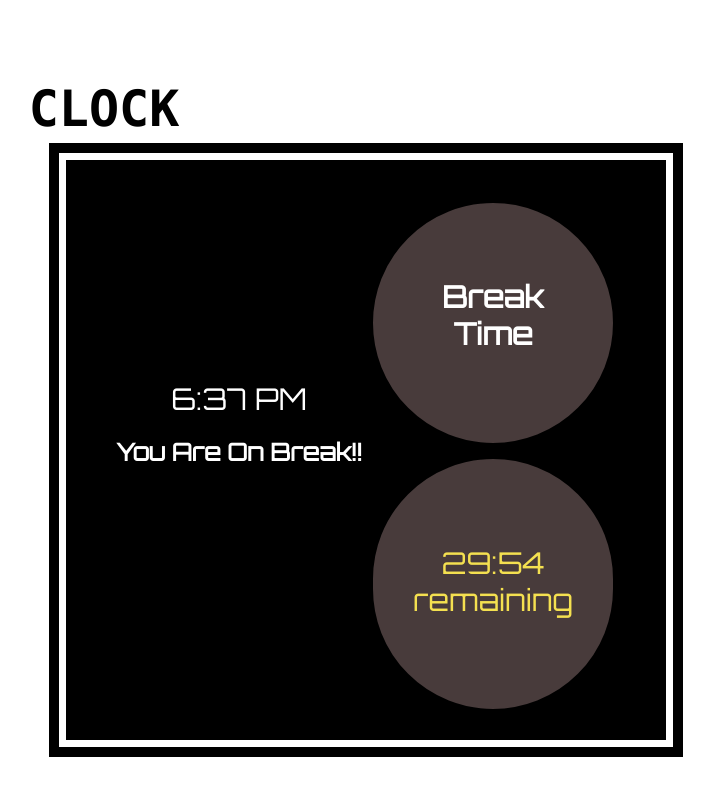
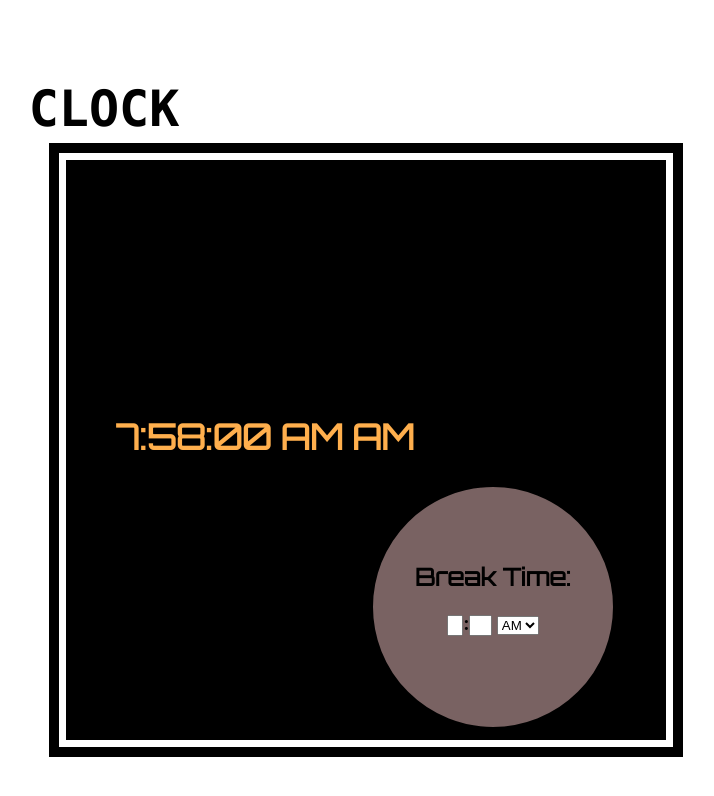
Before and after one commit to pritishinde22/timerTask, a React (Create React App) app: page / in a window 1280 px wide. Shown: the top 796 px of the page, without its empty margins (536-1250 px from the left). Built offline with nearby package versions, Linux system fonts and the light colour scheme.

Commit message:
changes in breaktime

```diff
--- a/src/App.js
+++ b/src/App.js
@@ -8,6 +8,7 @@ function App() {
       <section className="container">
         <DigitalClock />
       </section>
+
     </div>
   );
 }
--- a/src/components/AfterBreak.js
+++ b/src/components/AfterBreak.js
@@ -7,7 +7,7 @@ const AfterBreak = (props) => {
     if (hr1 > 12) return hr1 - 12;
     else return hr1;
   }
-
+let [hrs,min]=props.timepicker.split(":");
   return (
     <>
       <div id="st-box">
@@ -20,9 +20,9 @@ const AfterBreak = (props) => {
           <div className="font-Orbitron fontChange">
             <label className="font-30">
               {" "}
-              {props.hrs > 12 ? hourFormat(props.hrs) : hourFormat(props.hrs)}
+              {hrs > 12 ? hourFormat(hrs) : hourFormat(hrs)}
               <span className="blink">:</span>
-              {props.min} {props.hrs > 11 ? <span> PM</span> : <span>AM</span>}
+              {min} {hrs > 11 ? <span> PM</span> : <span>AM</span>}
             </label>
             <h2 className="blink">You Are On Break!!</h2>
           </div>
--- a/src/components/BeforeBreak.js
+++ b/src/components/BeforeBreak.js
@@ -2,11 +2,13 @@ import "./DigitalClock.css";
 
 const BeforeBreak = (props) => {
   const [hours, minutes, seconds] = props.count.split(":");
+
   function hourFormat(hr) {
     let hr1 = parseInt(hr);
     if (hr1 > 12) return hr1 - 12;
     else return hr1;
   }
+
   return (
     <>
       <div id="st-box">
@@ -29,15 +31,12 @@ const BeforeBreak = (props) => {
         </>
       </div>
       <div>
-        <div id="nd-box" className="font-Orbitron">
+        <div id="nd-box" className="font-size">
           <div className="margin-top-align">
-            <h2 className="fontBis font-Orbitron">
+            <h2 className="font-Orbitron">
               Break Time: <br />
-              <br />
-              {props.hrs > 12 ? hourFormat(props.hrs) : hourFormat(props.hrs)}
-              <span className="blink">:</span>
-              {props.min} {props.hrs > 11 ? <span> PM</span> : <span>AM</span>}
             </h2>
+            <h1 >{props.children}</h1>
           </div>
         </div>
         <br />
--- a/src/components/DigitalClock.css
+++ b/src/components/DigitalClock.css
@@ -40,7 +40,7 @@
     margin-top: -10px;
     width:240px;
     height:240px;
-    background-color:rgb(72, 59, 59);
+    background-color:rgb(121, 98, 98);
     border:solid black;
 }
 #rd-box {
@@ -54,3 +54,9 @@
     background-color:rgb(72, 59, 59);
     border:solid black;
 }
+
+.timepicker {
+    font-weight: 400;
+    font-size: medium;
+    color: antiquewhite;
+}
--- a/src/components/DigitalClock.js
+++ b/src/components/DigitalClock.js
@@ -1,25 +1,34 @@
 import { useEffect, useState } from "react";
 import AfterBreak from "./AfterBreak";
 import BeforeBreak from "./BeforeBreak";
+
+import TimePicker from "react-time-picker";
 import "./DigitalClock.css";
 
 const DigitalClock = () => {
   let liveTime = new Date().toLocaleTimeString();
   const [count, setCount] = useState(liveTime);
-
+  const [timepickerValue, setTimepickerValue] = useState("5:30");
   const [timerOn, setTimerOn] = useState(false);
   const [timerOff, setTimerOff] = useState(false);
-  const breakTime = "18:37:00";
-
-  const [hrs, min] = breakTime.split(":");
 
   const UpdateTime = () => {
     setCount(new Date().toLocaleTimeString());
   };
   setInterval(UpdateTime, 1000);
+  const live = count.split(":");
+  const livemin = live[0] * 60 + live[1];
+
+  const break1 = timepickerValue?.split(":");
+  const breakmin = break1[0] * 60 + 30 + break1[1];
 
   useEffect(() => {
-    if (!timerOn && count > breakTime && !timerOff ) {
+    if (
+      !timerOn &&
+      count > timepickerValue &&
+      livemin < breakmin &&
+      !timerOff
+    ) {
       setTimerOn(true);
     }
   }, [timerOn, count, timerOff]);
@@ -43,17 +52,25 @@ const DigitalClock = () => {
     if (hr1 > 12) return hr1 - 12;
     else return hr1;
   }
-  // console.log("timerOn---", timerOn);
   return (
     <section className="">
       {!timerOn ? (
         <>
-          <BeforeBreak count={count} hrs={hrs} min={min} />
+          <BeforeBreak count={count}>
+            {" "}
+            <TimePicker
+              onChange={setTimepickerValue}
+              value={timepickerValue}
+              clockIcon={null}
+              clearIcon={null}
+              clearAriaLabel={null}
+              onClockOpen={undefined}
+            />
+          </BeforeBreak>
         </>
       ) : (
         <AfterBreak
-          hrs={hrs}
-          min={min}
+          timepicker={timepickerValue}
           setTimerOn={setTimerOn}
           timerOn={timerOn}
           hourFormat={hourFormat}
```
Also changed, not shown: package.json (+9 -0 lines), 2 other files (tests, documents, lock files or other folders).
